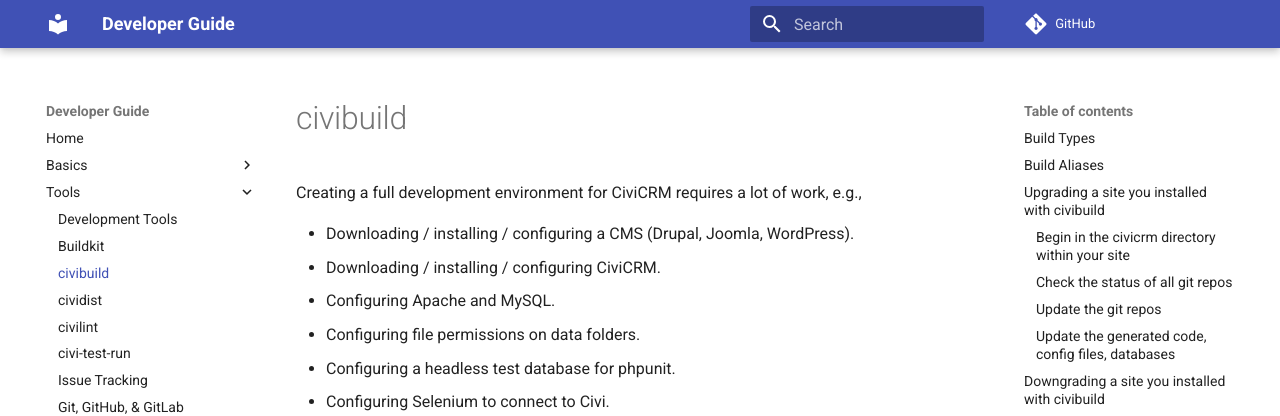
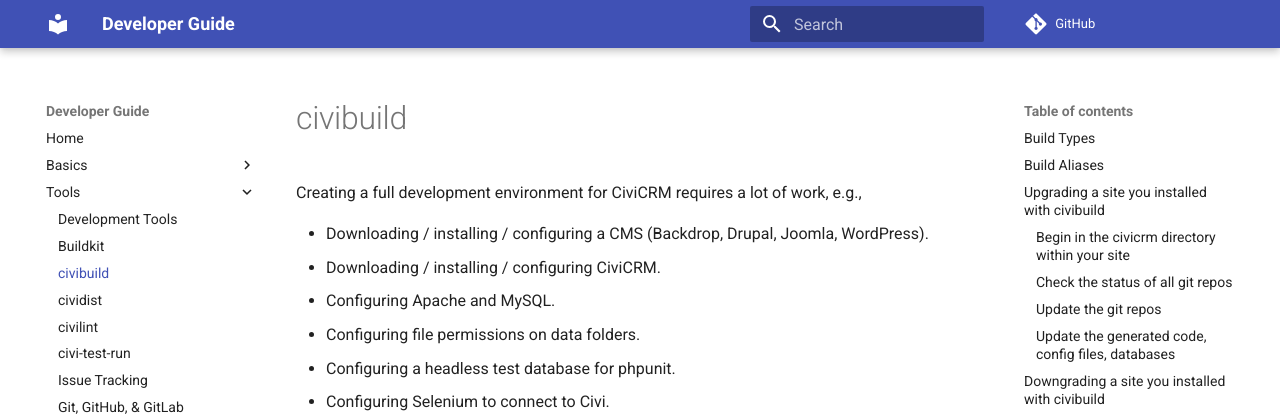
Before and after one commit to civicrm/civicrm-dev-docs, an MkDocs documentation site: the page built from docs/tools/civibuild.md, in a window 1280 px wide and 900 px high. Shown: the top 416 px of the window. Built offline with MkDocs 1.6.1 and Material for MkDocs 9.7.7, drawn with Linux system fonts in a browser that asks for light colours; comment, search, counter and statistics services are not loaded; old or Windows-style settings are respelled for this version of MkDocs.

Commit message:
Include Backdrop in the top level list

```diff
--- a/docs/tools/civibuild.md
+++ b/docs/tools/civibuild.md
@@ -2,7 +2,7 @@
 
 Creating a full development environment for CiviCRM requires a lot of work, e.g.,
 
- * Downloading / installing / configuring a CMS (Drupal, Joomla, WordPress).
+ * Downloading / installing / configuring a CMS (Backdrop, Drupal, Joomla, WordPress).
  * Downloading / installing / configuring CiviCRM.
  * Configuring Apache and MySQL.
  * Configuring file permissions on data folders.
```
